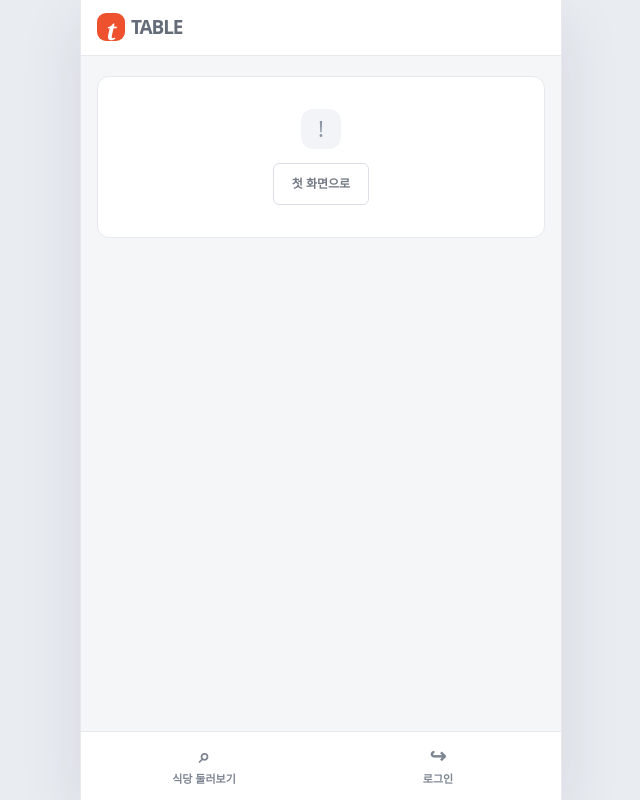
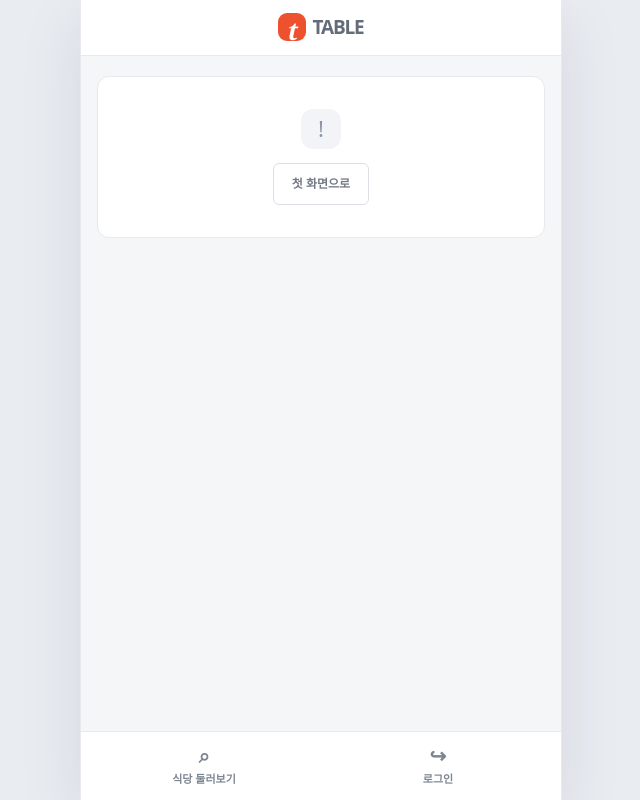
Before and after one commit to aiopenjh/B-backend-Fastapi, a FastAPI app: template src/templates/message.html in a window 1280 px wide. Shown: the whole page, without its empty margins (319-959 px from the left). Run offline with FastAPI, Linux system fonts and the light colour scheme; the template is opened without the code that fills it, so the values that code supplies are empty; parts of the project's set-up code (start-up, migrations or seed data) failed here and were passed over.

Commit message:
style(web): 위쪽 바 가운데에 TABLE 로고, 왼쪽은 공간 이름, 오른쪽은 로그인 중 표시
Co-Authored-By: Claude Opus 5.5 <noreply@anthropic.com>

```diff
--- a/src/static/styles.css
+++ b/src/static/styles.css
@@ -411,3 +411,30 @@ body .restaurant-name-link {
 body .restaurant-name-link:hover {
   color:var(--accent);
 }
+
+body .topbar {
+  display:grid;
+  grid-template-columns:minmax(0,1fr) auto minmax(0,1fr);
+  align-items:center;
+}
+
+body .topbar .brand {
+  grid-column:2;
+  grid-row:1;
+  justify-self:center;
+}
+
+body .topbar .topbar-title {
+  grid-column:1;
+  grid-row:1;
+  justify-self:start;
+  text-align:left;
+  overflow:hidden;
+  text-overflow:ellipsis;
+}
+
+body .topbar .preview-chip {
+  grid-column:3;
+  grid-row:1;
+  justify-self:end;
+}
```
